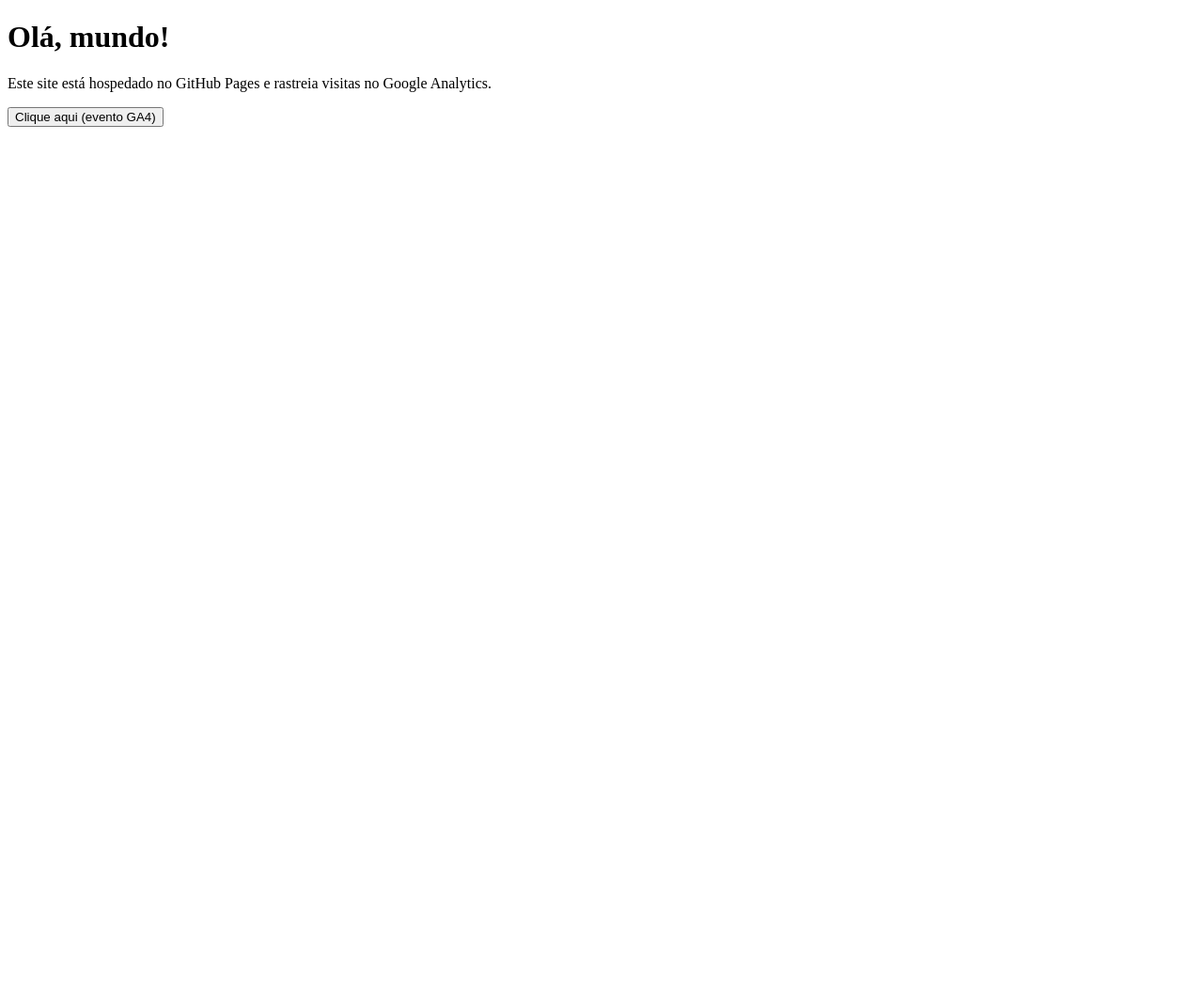
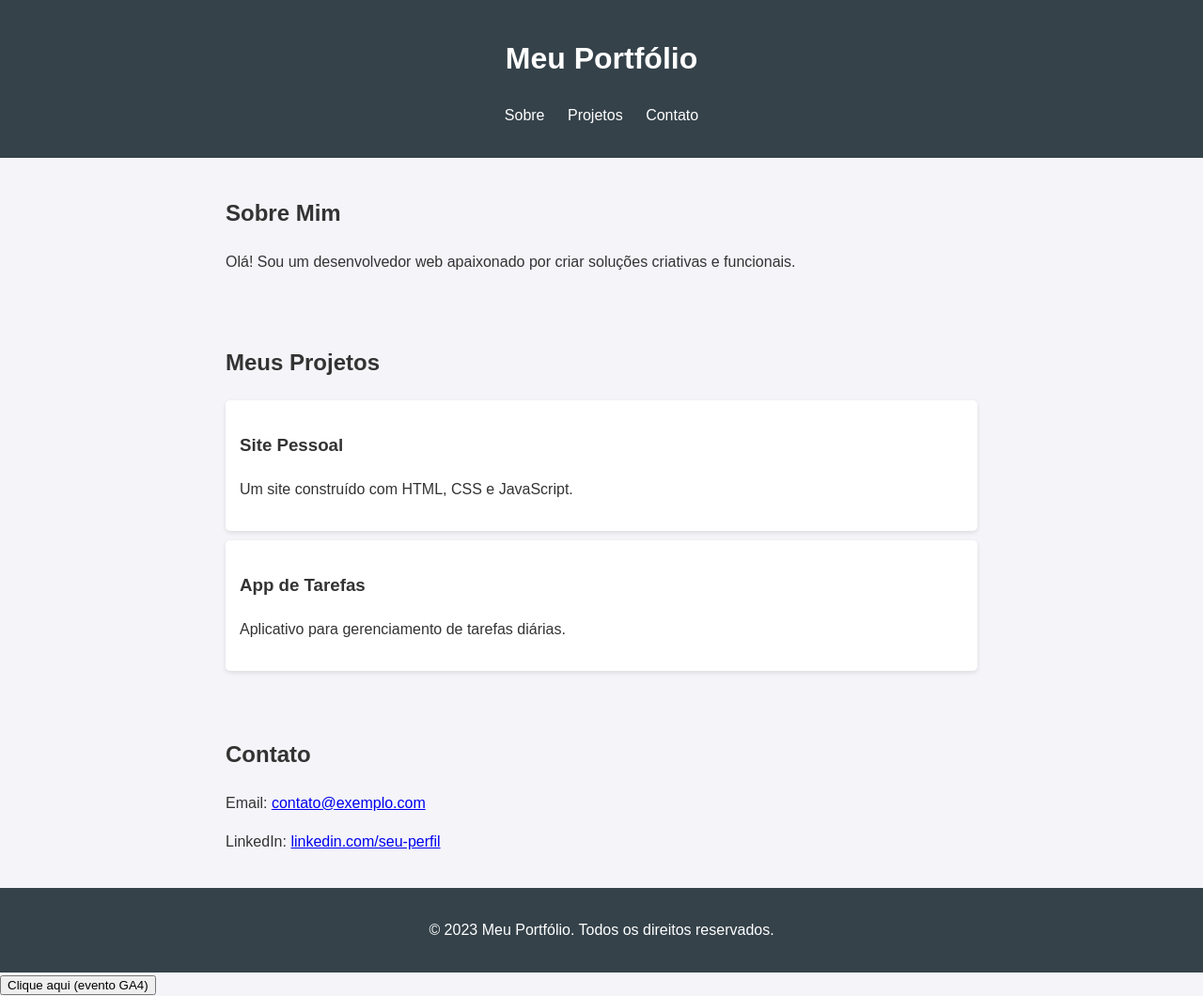
Before and after one commit to Jonattanzannette/Datebase, a plain HTML site: page index.html in a window 1280 px wide. Shown: the whole page at 94% size. Before the commit the page ends 800 px from the top, so only its background shows below. Drawn offline with Linux system fonts and the light colour scheme.

Commit message:
Update index.html

```diff
--- a/index.html
+++ b/index.html
@@ -16,8 +16,107 @@
     </script>
 </head>
 <body>
-    <h1>Olá, mundo!</h1>
-    <p>Este site está hospedado no GitHub Pages e rastreia visitas no Google Analytics.</p>
+<style>
+        /* Estilos CSS básicos */
+        body {
+            font-family: 'Arial', sans-serif;
+            line-height: 1.6;
+            margin: 0;
+            padding: 0;
+            color: #333;
+            background-color: #f4f4f9;
+        }
+
+        header {
+            background: #35424a;
+            color: #fff;
+            padding: 1rem 0;
+            text-align: center;
+        }
+
+        nav ul {
+            padding: 0;
+            list-style: none;
+        }
+
+        nav ul li {
+            display: inline;
+            margin: 0 10px;
+        }
+
+        nav a {
+            color: #fff;
+            text-decoration: none;
+        }
+
+        section {
+            padding: 20px;
+            max-width: 800px;
+            margin: 0 auto;
+        }
+
+        footer {
+            text-align: center;
+            padding: 1rem 0;
+            background: #35424a;
+            color: #fff;
+        }
+
+        .project {
+            background: #fff;
+            margin: 10px 0;
+            padding: 15px;
+            border-radius: 5px;
+            box-shadow: 0 2px 5px rgba(0,0,0,0.1);
+        }
+    </style>
+</head>
+<body>
+    <!-- Cabeçalho -->
+    <header>
+        <h1>Meu Portfólio</h1>
+        <nav>
+            <ul>
+                <li><a href="#sobre">Sobre</a></li>
+                <li><a href="#projetos">Projetos</a></li>
+                <li><a href="#contato">Contato</a></li>
+            </ul>
+        </nav>
+    </header>
+
+    <!-- Seção Sobre -->
+    <section id="sobre">
+        <h2>Sobre Mim</h2>
+        <p>Olá! Sou um desenvolvedor web apaixonado por criar soluções criativas e funcionais.</p>
+    </section>
+
+    <!-- Seção Projetos -->
+    <section id="projetos">
+        <h2>Meus Projetos</h2>
+
+        <div class="project">
+            <h3>Site Pessoal</h3>
+            <p>Um site construído com HTML, CSS e JavaScript.</p>
+        </div>
+
+        <div class="project">
+            <h3>App de Tarefas</h3>
+            <p>Aplicativo para gerenciamento de tarefas diárias.</p>
+        </div>
+    </section>
+
+    <!-- Seção Contato -->
+    <section id="contato">
+        <h2>Contato</h2>
+        <p>Email: <a href="mailto:contato@exemplo.com">contato@exemplo.com</a></p>
+        <p>LinkedIn: <a href="https://linkedin.com/seu-perfil" target="_blank">linkedin.com/seu-perfil</a></p>
+    </section>
+
+    <!-- Rodapé -->
+    <footer>
+        <p>&copy; 2023 Meu Portfólio. Todos os direitos reservados.</p>
+    </footer>
+
     <button onclick="gtag('event', 'clique_botao', { 'event_category': 'engagement' });">
         Clique aqui (evento GA4)
     </button>
```
